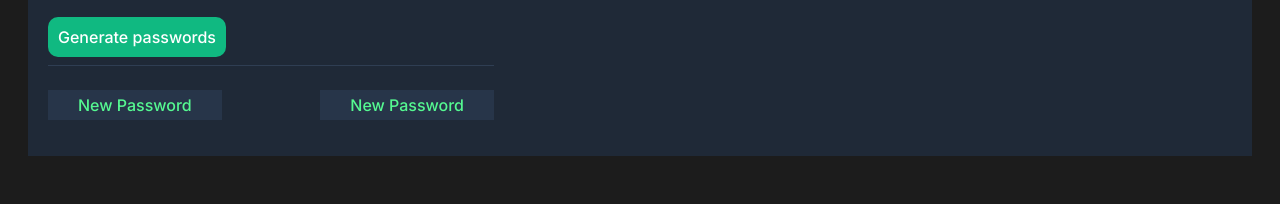
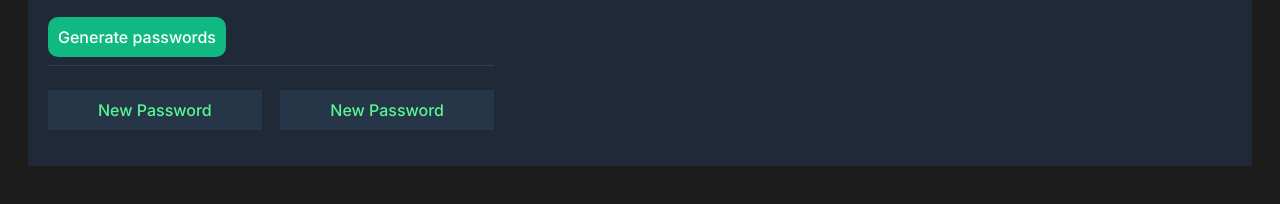
Before and after one commit to srihith-singam/password-generator, a website built with Vite: page index.html in a window 1280 px wide. Shown: the part 208-412 px from the top of the page. Built offline with nearby package versions, Linux system fonts and the light colour scheme.

Commit message:
Update index.css

```diff
--- a/index.css
+++ b/index.css
@@ -29,7 +29,7 @@ h1 {
     font-family: Inter, sans-serif;
     font-weight: 500;
     font-size: 16px;
-    padding: 5px 30px;
+    padding: 10px 50px;
 }
 #insecure-p {
     font-family: Inter, sans-serif;
```
